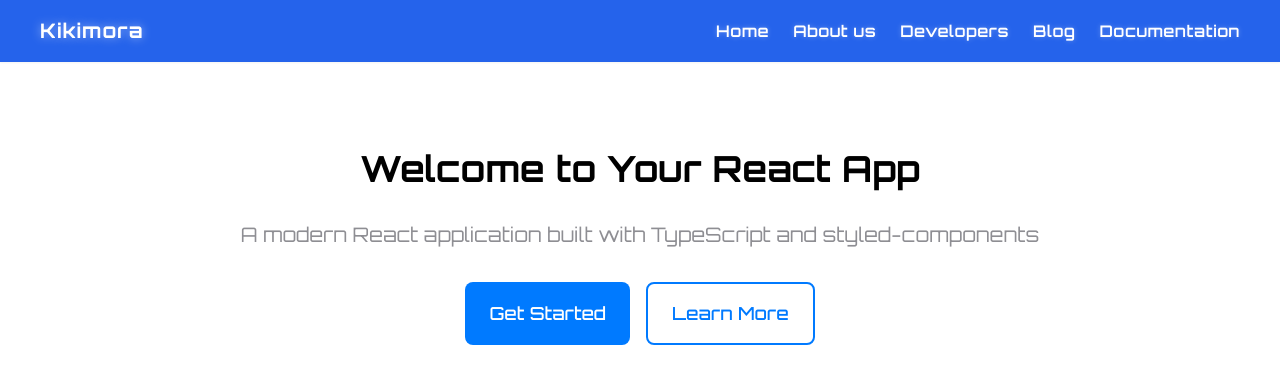
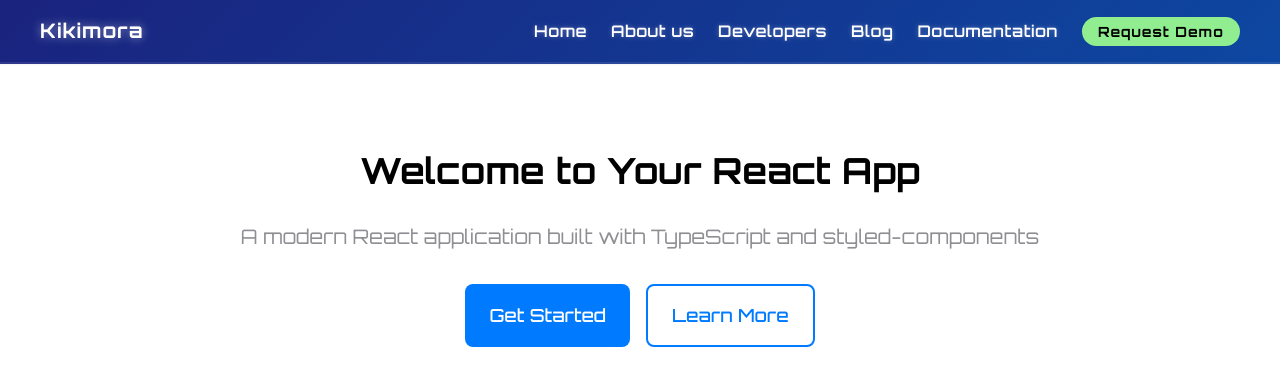
Before and after one commit to NikolaSirakov2/Kikimora, a React (Create React App) app: page / in a window 1280 px wide. Shown: the top 386 px of the page. Built offline with nearby package versions, Linux system fonts and the light colour scheme.

Commit message:
Enhance Navigation component with gradient background and demo button. Updated styles for improved UI consistency and added hover effects for better user interaction.

```diff
--- a/src/components/Navigation/Navigation.tsx
+++ b/src/components/Navigation/Navigation.tsx
@@ -3,9 +3,10 @@ import styled from "styled-components";
 import { Link } from "react-router-dom";
 
 const Nav = styled.nav`
-  background-color: #2563eb;
+  background: linear-gradient(135deg, #1a237e 0%, #0d47a1 100%);
   padding: ${({ theme }) => theme.spacing.md};
   box-shadow: ${({ theme }) => theme.shadows.sm};
+  border-bottom: 2px solid rgba(255, 255, 255, 0.1);
 `;
 
 const NavContainer = styled.div`
@@ -28,6 +29,7 @@ const Logo = styled(Link)`
 const NavLinks = styled.div`
   display: flex;
   gap: ${({ theme }) => theme.spacing.lg};
+  align-items: center;
 `;
 
 const NavLink = styled(Link)`
@@ -44,6 +46,26 @@ const NavLink = styled(Link)`
   }
 `;
 
+const DemoButton = styled.button`
+  background-color: #90ee90;
+  color: black;
+  border: none;
+  padding: ${({ theme }) => theme.spacing.xs} ${({ theme }) => theme.spacing.md};
+  border-radius: ${({ theme }) => theme.borderRadius.full};
+  font-family: ${({ theme }) => theme.typography.fontFamily.base};
+  font-weight: ${({ theme }) => theme.typography.fontWeight.bold};
+  font-size: ${({ theme }) => theme.typography.fontSize.sm};
+  cursor: pointer;
+  transition: all ${({ theme }) => theme.transitions.fast};
+  letter-spacing: 1px;
+
+  &:hover {
+    background-color: #98fb98;
+    transform: translateY(-1px);
+    box-shadow: 0 2px 4px rgba(0, 0, 0, 0.1);
+  }
+`;
+
 export const Navigation: React.FC = () => {
   return (
     <Nav>
@@ -55,6 +77,7 @@ export const Navigation: React.FC = () => {
           <NavLink to="/about">Developers</NavLink>
           <NavLink to="/about">Blog</NavLink>
           <NavLink to="/about">Documentation</NavLink>
+          <DemoButton>Request Demo</DemoButton>
         </NavLinks>
       </NavContainer>
     </Nav>
```
